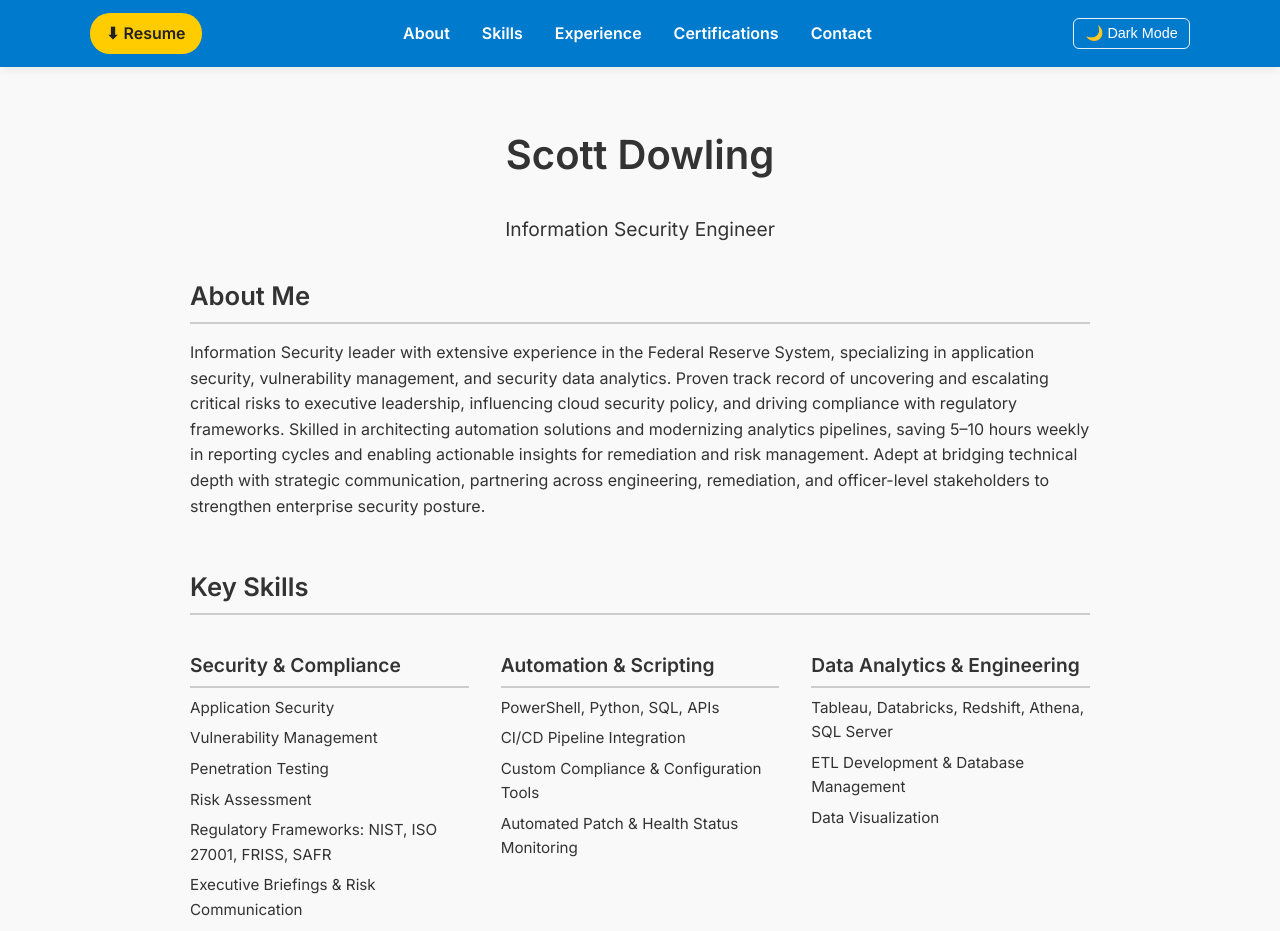
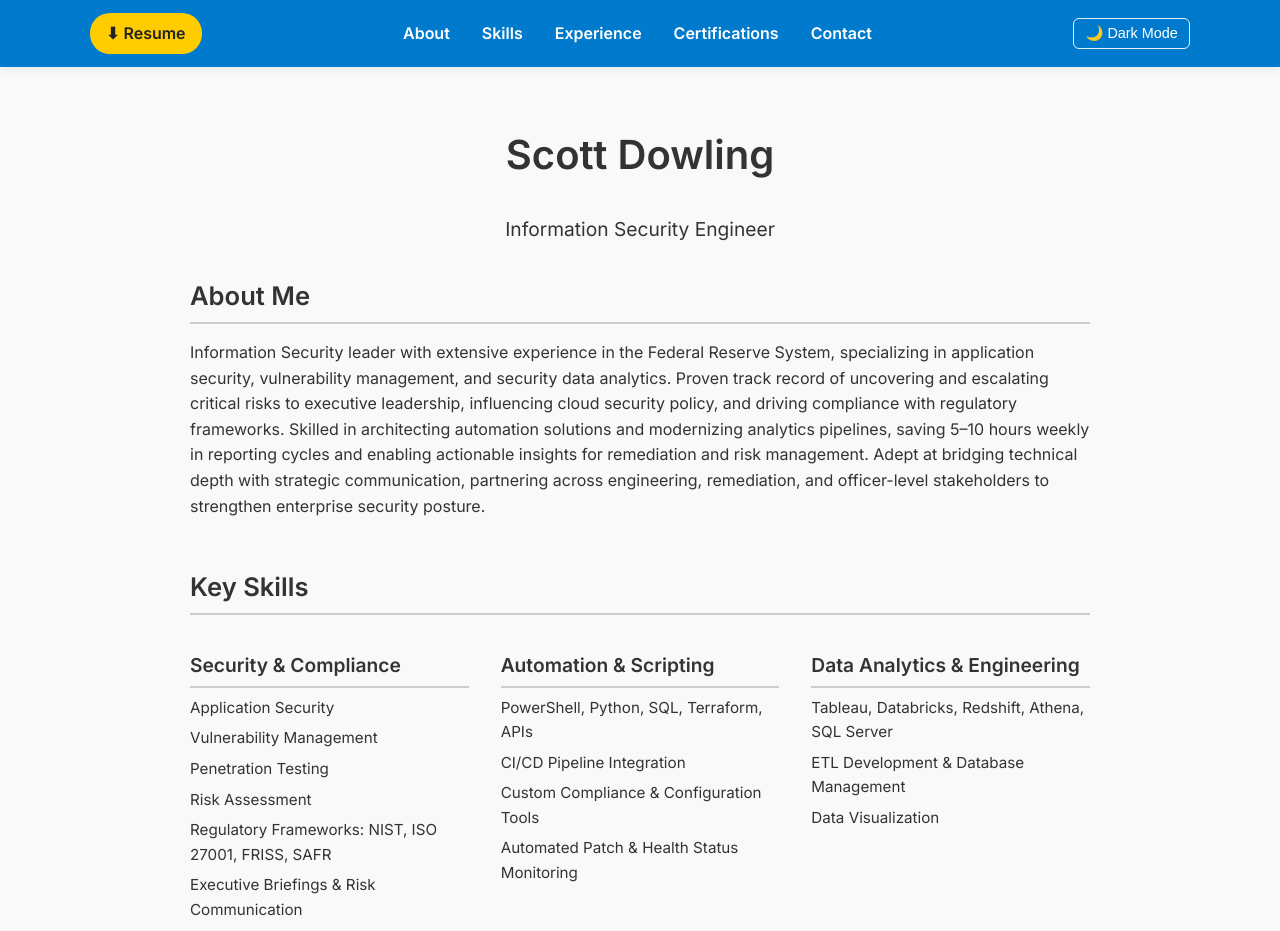
Before and after one commit to ScottDowling/scottdowl.ing, a plain HTML site: page index.html in a window 1280 px wide. Shown: the top 931 px of the page. Drawn offline with Linux system fonts and the light colour scheme.

Commit message:
added terraform to skills

```diff
--- a/index.html
+++ b/index.html
@@ -60,7 +60,7 @@
           <div class="skill-category">
             <h3>Automation & Scripting</h3>
             <ul>
-              <li>PowerShell, Python, SQL, APIs</li>
+              <li>PowerShell, Python, SQL, Terraform, APIs</li>
               <li>CI/CD Pipeline Integration</li>
               <li>Custom Compliance & Configuration Tools</li>
               <li>Automated Patch & Health Status Monitoring</li>
```
Also changed, not shown: 1 other file.
